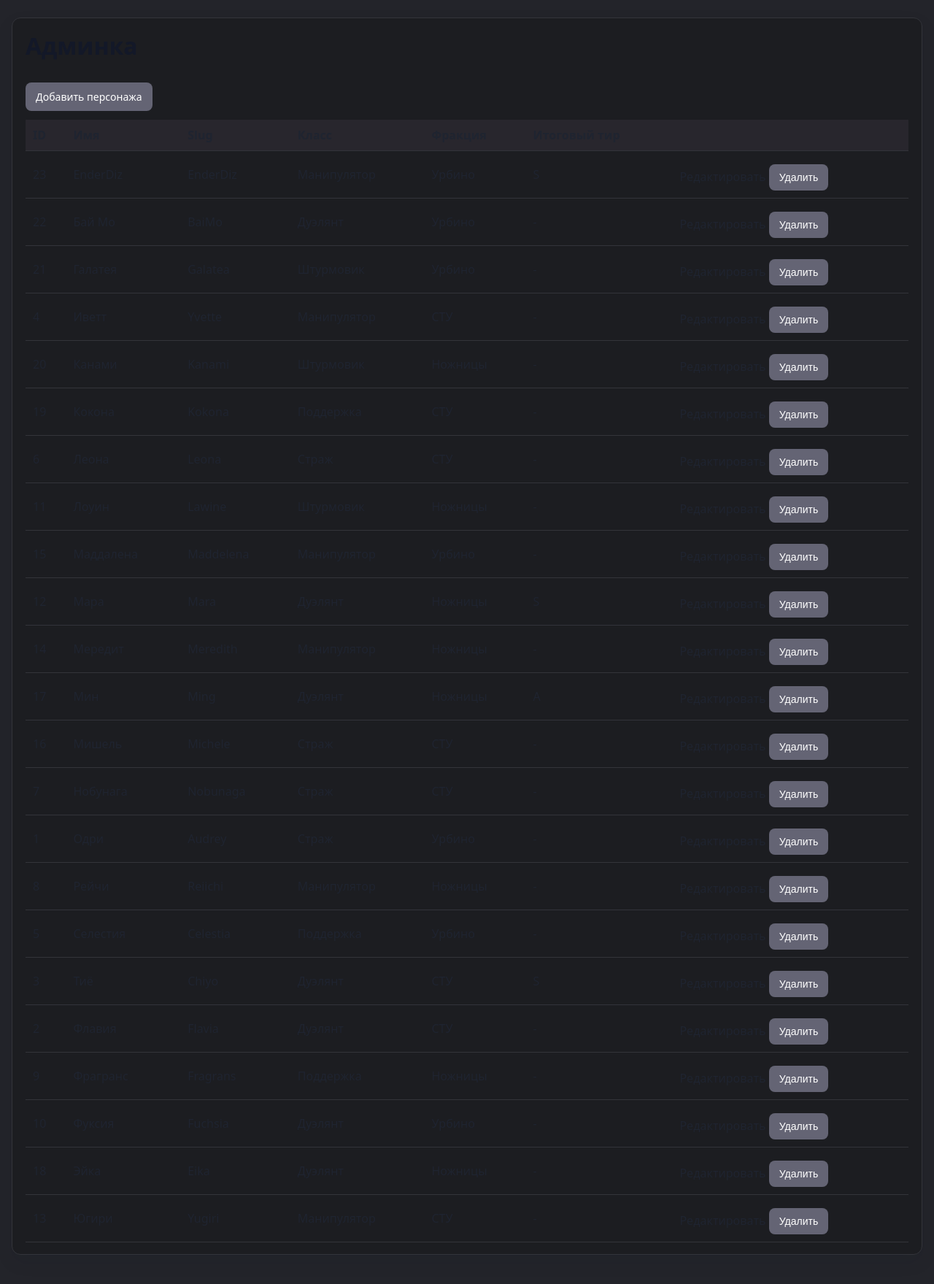
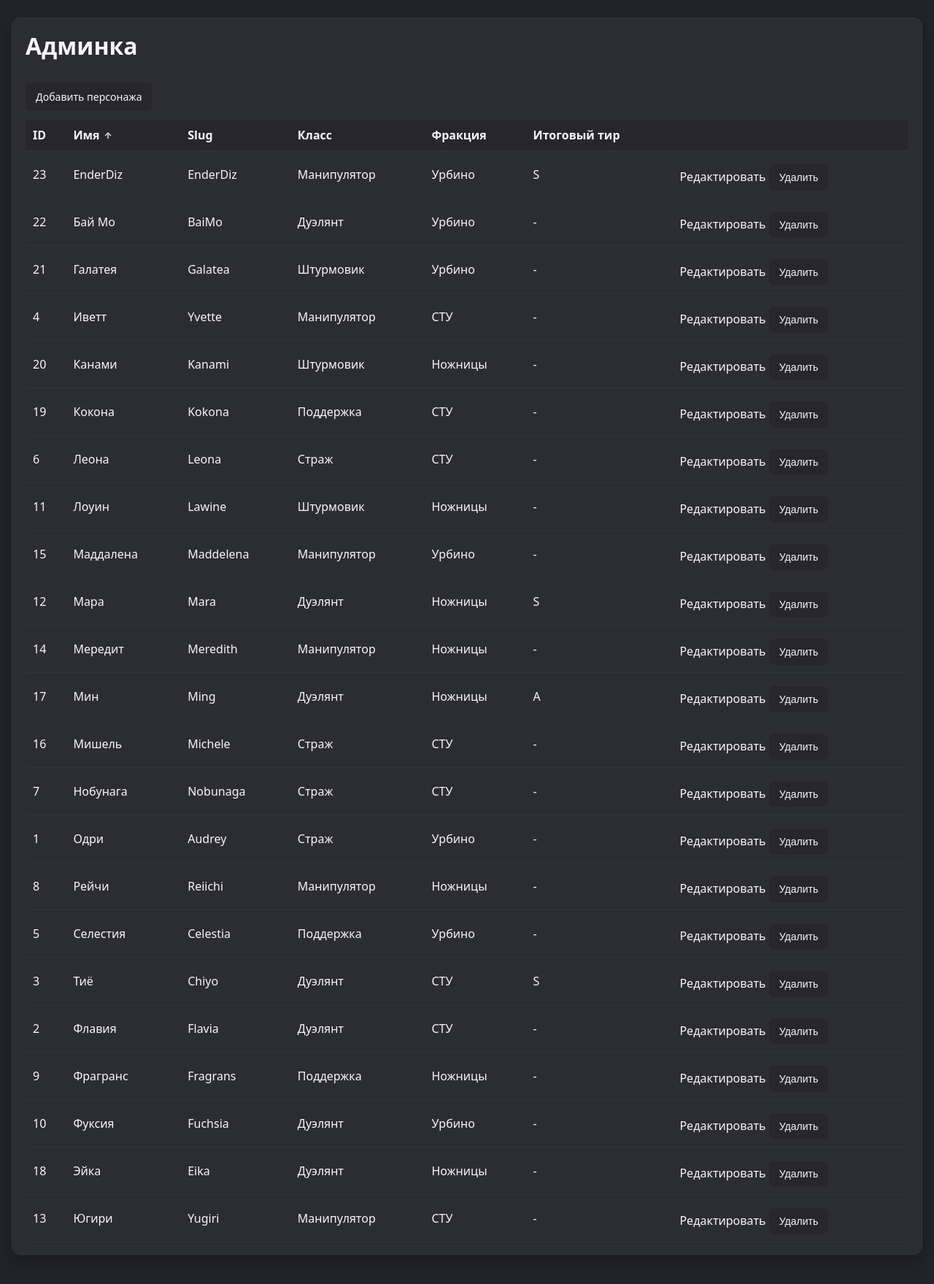
Before and after one commit to EnderDiz/TierList, a Flask app: page /admin in a window 1280 px wide. Shown: the part 49-1808 px from the top of the page at 73% size. Run offline with Flask 3, Linux system fonts and the light colour scheme; a user stored in the database is signed in; data comes from the database, SQL or seed files in the repository.

Commit message:
Update palette and admin sorting

```diff
--- a/app.py
+++ b/app.py
@@ -105,7 +105,7 @@ def create_app():
     def tier_list():
         class_name = request.args.get("class_name")
         faction = request.args.get("faction")
-        search = request.args.get("search")
+        search = (request.args.get("search") or "").strip()
 
         query = Character.query
 
@@ -185,8 +185,24 @@ def create_app():
     @app.route("/admin")
     @admin_required
     def admin_dashboard():
-        characters = Character.query.order_by(Character.name).all()
-        return render_template("admin_dashboard.html", characters=characters)
+        sort = request.args.get("sort", "name")
+        direction = request.args.get("direction", "asc")
+
+        if sort not in ("id", "name"):
+            sort = "name"
+        if direction not in ("asc", "desc"):
+            direction = "asc"
+
+        column = Character.id if sort == "id" else Character.name
+        order_clause = column.desc() if direction == "desc" else column.asc()
+
+        characters = Character.query.order_by(order_clause, Character.id.asc()).all()
+        return render_template(
+            "admin_dashboard.html",
+            characters=characters,
+            sort=sort,
+            direction=direction,
+        )
 
     @app.route("/admin/character/new", methods=["GET", "POST"])
     @admin_required
--- a/static/admin.css
+++ b/static/admin.css
@@ -11,11 +11,13 @@
     padding: 10px;
     text-align: left;
     border-bottom: 1px solid #33343a;
+    color: #F8F4FF;
 }
 
 .admin-table th {
     background: #28262d;
     font-weight: 800;
+    color: #F8F4FF;
 }
 
 .admin-table tr:hover td {
@@ -60,10 +62,26 @@
 
 .btn-ghost {
     background: transparent;
-    color: #ffffff;
+    color: #F8F4FF;
     border: 1px solid #33343a;
 }
 
 .btn-ghost:hover {
-    background: #e4e7f0;
+    background: #646474;
 }
+
+.sort-link {
+    color: #F8F4FF;
+    display: inline-flex;
+    align-items: center;
+    gap: 6px;
+}
+
+.sort-link.active {
+    font-weight: 800;
+}
+
+.sort-link .sort-indicator {
+    font-size: 12px;
+    opacity: 0.85;
+}
--- a/static/style.css
+++ b/static/style.css
@@ -4,16 +4,21 @@
    используются на всех страницах.
 ============================================ */
 
-/* #28262d rgb(40, 38, 45) верхние акценты и менюшки
-/* #646474 rgb(100, 100, 116) иконки, фон тира и выделения
-/* #23242a rgb(35, 36, 42) основная рабочая область
+/*
+#28262d rgb(40, 38, 45) верхние акценты и менюшки
+#646474 rgb(100, 100, 116) иконки при наведении
+#23242a rgb(35, 36, 42) задний фон
+#33343a бордер
+#2c2d33 контейнер тира
+#F8F4FF текст
+*/
 
 /* === БАЗОВЫЕ СТИЛИ СТРАНИЦЫ === */
 body {
     margin: 0;
     font-family: system-ui, -apple-system, BlinkMacSystemFont, "Segoe UI", sans-serif;
     background: #23242a;
-    color: #1f2430;
+    color: #F8F4FF;
 }
 
 a {
@@ -65,17 +70,17 @@ a {
 
 /* === КАРТОЧКИ (card) === */
 .card {
-    background: #1c1d21;
+    background: #2c2d33;
     border-radius: 12px;
     padding: 16px 18px;
     margin-bottom: 20px;
     border: 1px solid #33343a;
-    box-shadow: 0 10px 25px rgba(19, 25, 44, 0.08);
+    box-shadow: 0 10px 25px rgba(0, 0, 0, 0.28);
 }
 
 h1, h2, h3 {
     margin-top: 0;
-    color: #131828;
+    color: #F8F4FF;
 }
 
 .flash-container {
@@ -137,8 +142,8 @@ button,
     padding: 10px 14px;
     border-radius: 8px;
     border: none;
-    background: #646474;
-    color: #ffffff;
+    background: #28262d;
+    color: #F8F4FF;
     font-size: 14px;
     cursor: pointer;
     margin-top: 8px;
--- a/templates/admin_dashboard.html
+++ b/templates/admin_dashboard.html
@@ -13,8 +13,26 @@
     <table class="admin-table">
         <thead>
         <tr>
-            <th>ID</th>
-            <th>Имя</th>
+            {% set next_id_dir = 'desc' if sort == 'id' and direction == 'asc' else 'asc' %}
+            {% set next_name_dir = 'desc' if sort == 'name' and direction == 'asc' else 'asc' %}
+            <th>
+                <a class="sort-link{% if sort == 'id' %} active{% endif %}"
+                   href="{{ url_for('admin_dashboard', sort='id', direction=next_id_dir) }}">
+                    ID
+                    {% if sort == 'id' %}
+                        <span class="sort-indicator">{{ '↑' if direction == 'asc' else '↓' }}</span>
+                    {% endif %}
+                </a>
+            </th>
+            <th>
+                <a class="sort-link{% if sort == 'name' %} active{% endif %}"
+                   href="{{ url_for('admin_dashboard', sort='name', direction=next_name_dir) }}">
+                    Имя
+                    {% if sort == 'name' %}
+                        <span class="sort-indicator">{{ '↑' if direction == 'asc' else '↓' }}</span>
+                    {% endif %}
+                </a>
+            </th>
             <th>Slug</th>
             <th>Класс</th>
             <th>Фракция</th>
```
Also changed, not shown: other parts of static/style.css (+13 -13 lines), static/character.css (+7 -6 lines), static/tier_list.css (+8 -3 lines).
